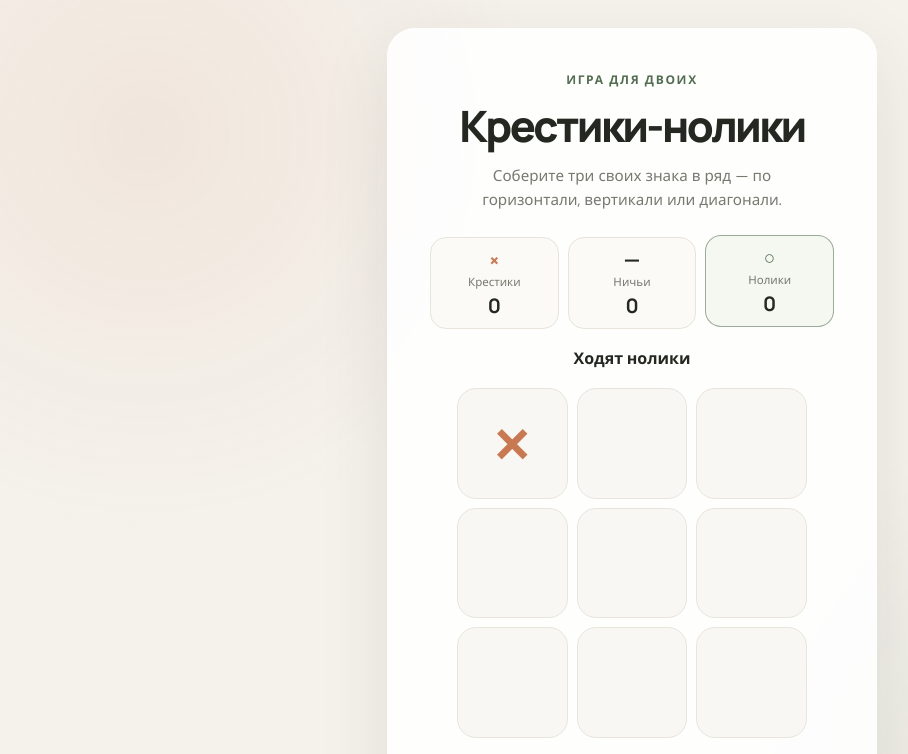
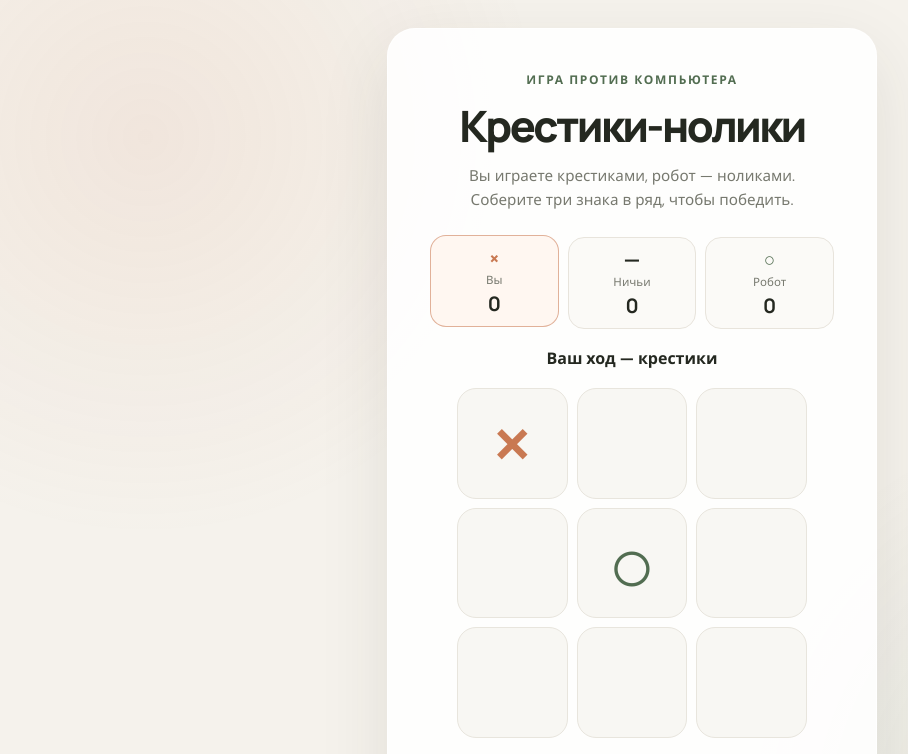
Before and after one commit to SonikBoomLapine/-, a plain HTML site: page index.html in a window 1280 px wide. Both pictures are taken after a click on the button 520 px from the left and 443 px from the top of the page. Shown: the top 754 px of the page, without its empty margins (8-916 px from the left). Drawn offline with Linux system fonts and the light colour scheme.

Commit message:
Play against an unbeatable bot

```diff
--- a/index.html
+++ b/index.html
@@ -10,14 +10,14 @@
   </head>
   <body>
     <main class="game-card">
-      <p class="eyebrow">Игра для двоих</p>
+      <p class="eyebrow">Игра против компьютера</p>
       <h1>Крестики-нолики</h1>
-      <p class="intro">Соберите три своих знака в ряд — по горизонтали, вертикали или диагонали.</p>
+      <p class="intro">Вы играете крестиками, робот — ноликами. Соберите три знака в ряд, чтобы победить.</p>
 
       <section class="scoreboard" aria-label="Счёт игры">
         <div class="score score-x" id="score-x-card">
           <span class="score-symbol" aria-hidden="true">×</span>
-          <span class="score-label">Крестики</span>
+          <span class="score-label">Вы</span>
           <strong id="score-x">0</strong>
         </div>
         <div class="score score-draw">
@@ -27,12 +27,12 @@
         </div>
         <div class="score score-o" id="score-o-card">
           <span class="score-symbol" aria-hidden="true">○</span>
-          <span class="score-label">Нолики</span>
+          <span class="score-label">Робот</span>
           <strong id="score-o">0</strong>
         </div>
       </section>
 
-      <p class="status" id="status" role="status" aria-live="polite">Ходят крестики</p>
+      <p class="status" id="status" role="status" aria-live="polite">Ваш ход — крестики</p>
 
       <div class="board" id="board" role="grid" aria-label="Игровое поле 3 на 3">
         <button class="cell" type="button" role="gridcell" aria-label="Строка 1, столбец 1" data-index="0"></button>
@@ -50,7 +50,7 @@
         <button class="button button-primary" id="new-game" type="button">Новый раунд</button>
         <button class="button button-quiet" id="reset-score" type="button">Сбросить счёт</button>
       </div>
-      <p class="footer-note">Игроки ходят по очереди на одном устройстве.</p>
+      <p class="footer-note">Робот играет без ошибок: его можно остановить ничьей, но нельзя победить.</p>
     </main>
   </body>
 </html>
--- a/script.js
+++ b/script.js
@@ -17,49 +17,126 @@ const winningLines = [
 let board = Array(9).fill('');
 let currentPlayer = 'X';
 let roundOver = false;
+let botThinking = false;
+let botTimer = null;
 let score = { X: 0, O: 0, draws: 0 };
 
 function updateTurnDisplay() {
   scoreXCard.classList.toggle('active', !roundOver && currentPlayer === 'X');
   scoreOCard.classList.toggle('active', !roundOver && currentPlayer === 'O');
+  cells.forEach((cell, index) => {
+    cell.disabled = roundOver || botThinking || Boolean(board[index]);
+  });
 }
 
 function finishRound(message) {
   roundOver = true;
+  botThinking = false;
   statusText.textContent = message;
-  cells.forEach((cell) => { cell.disabled = true; });
   updateTurnDisplay();
 }
 
-function handleCellClick(event) {
-  const cell = event.currentTarget;
-  const index = Number(cell.dataset.index);
-  if (roundOver || board[index]) return;
+function showMove(index, player) {
+  const cell = cells[index];
+  board[index] = player;
+  cell.textContent = player === 'X' ? '×' : '○';
+  cell.classList.add(player === 'X' ? 'mark-x' : 'mark-o');
+  cell.setAttribute('aria-label', `${cell.getAttribute('aria-label')}, ${player === 'X' ? 'крестик' : 'нолик'}`);
+  updateTurnDisplay();
+}
 
-  board[index] = currentPlayer;
-  cell.textContent = currentPlayer === 'X' ? '×' : '○';
-  cell.classList.add(currentPlayer === 'X' ? 'mark-x' : 'mark-o');
-  cell.setAttribute('aria-label', `${cell.getAttribute('aria-label')}, ${currentPlayer === 'X' ? 'крестик' : 'нолик'}`);
+function getWinningLine(position) {
+  return winningLines.find((line) => line.every((index) => position[index] === position[line[0]]) && position[line[0]]);
+}
 
-  const winningLine = winningLines.find((line) => line.every((position) => board[position] === currentPlayer));
+function finishIfGameOver(player) {
+  const winningLine = getWinningLine(board);
   if (winningLine) {
     winningLine.forEach((position) => cells[position].classList.add('winning-cell'));
-    score[currentPlayer] += 1;
+    score[player] += 1;
     renderScore();
-    finishRound(`Победили ${currentPlayer === 'X' ? 'крестики' : 'нолики'}!`);
-    return;
+    finishRound(player === 'X' ? 'Вы победили!' : 'Робот победил!');
+    return true;
   }
 
   if (board.every(Boolean)) {
     score.draws += 1;
     renderScore();
     finishRound('Ничья! Хорошая игра.');
-    return;
+    return true;
   }
 
-  currentPlayer = currentPlayer === 'X' ? 'O' : 'X';
-  statusText.textContent = `Ходят ${currentPlayer === 'X' ? 'крестики' : 'нолики'}`;
+  return false;
+}
+
+function minimax(position, maximizing, depth) {
+  const winningLine = getWinningLine(position);
+  if (winningLine) {
+    const winner = position[winningLine[0]];
+    if (winner === 'O') return 10 - depth;
+    if (winner === 'X') return depth - 10;
+  }
+  if (position.every(Boolean)) return 0;
+
+  const player = maximizing ? 'O' : 'X';
+  let bestScore = maximizing ? -Infinity : Infinity;
+  for (let index = 0; index < position.length; index += 1) {
+    if (position[index]) continue;
+    position[index] = player;
+    const scoreForMove = minimax(position, !maximizing, depth + 1);
+    position[index] = '';
+    bestScore = maximizing
+      ? Math.max(bestScore, scoreForMove)
+      : Math.min(bestScore, scoreForMove);
+  }
+  return bestScore;
+}
+
+function findBestBotMove() {
+  const moveOrder = [4, 0, 2, 6, 8, 1, 3, 5, 7];
+  let bestMove = null;
+  let bestScore = -Infinity;
+
+  moveOrder.forEach((index) => {
+    if (board[index]) return;
+    board[index] = 'O';
+    const scoreForMove = minimax(board, false, 1);
+    board[index] = '';
+    if (scoreForMove > bestScore) {
+      bestScore = scoreForMove;
+      bestMove = index;
+    }
+  });
+  return bestMove;
+}
+
+function makeBotMove() {
+  botTimer = null;
+  if (roundOver) return;
+
+  const index = findBestBotMove();
+  if (index === null) return;
+  showMove(index, 'O');
+  botThinking = false;
+  if (finishIfGameOver('O')) return;
+
+  currentPlayer = 'X';
+  statusText.textContent = 'Ваш ход — крестики';
   updateTurnDisplay();
+}
+
+function handleCellClick(event) {
+  const index = Number(event.currentTarget.dataset.index);
+  if (roundOver || botThinking || currentPlayer !== 'X' || board[index]) return;
+
+  showMove(index, 'X');
+  if (finishIfGameOver('X')) return;
+
+  currentPlayer = 'O';
+  botThinking = true;
+  statusText.textContent = 'Робот думает…';
+  updateTurnDisplay();
+  botTimer = window.setTimeout(makeBotMove, 350);
 }
 
 function renderScore() {
@@ -69,15 +146,17 @@ function renderScore() {
 }
 
 function startNewRound() {
+  if (botTimer !== null) window.clearTimeout(botTimer);
+  botTimer = null;
   board = Array(9).fill('');
   currentPlayer = 'X';
   roundOver = false;
-  statusText.textContent = 'Ходят крестики';
+  botThinking = false;
+  statusText.textContent = 'Ваш ход — крестики';
   cells.forEach((cell, index) => {
     const row = Math.floor(index / 3) + 1;
     const column = (index % 3) + 1;
     cell.textContent = '';
-    cell.disabled = false;
     cell.className = 'cell';
     cell.setAttribute('aria-label', `Строка ${row}, столбец ${column}`);
   });
```
Also changed, not shown: 1 other file.
